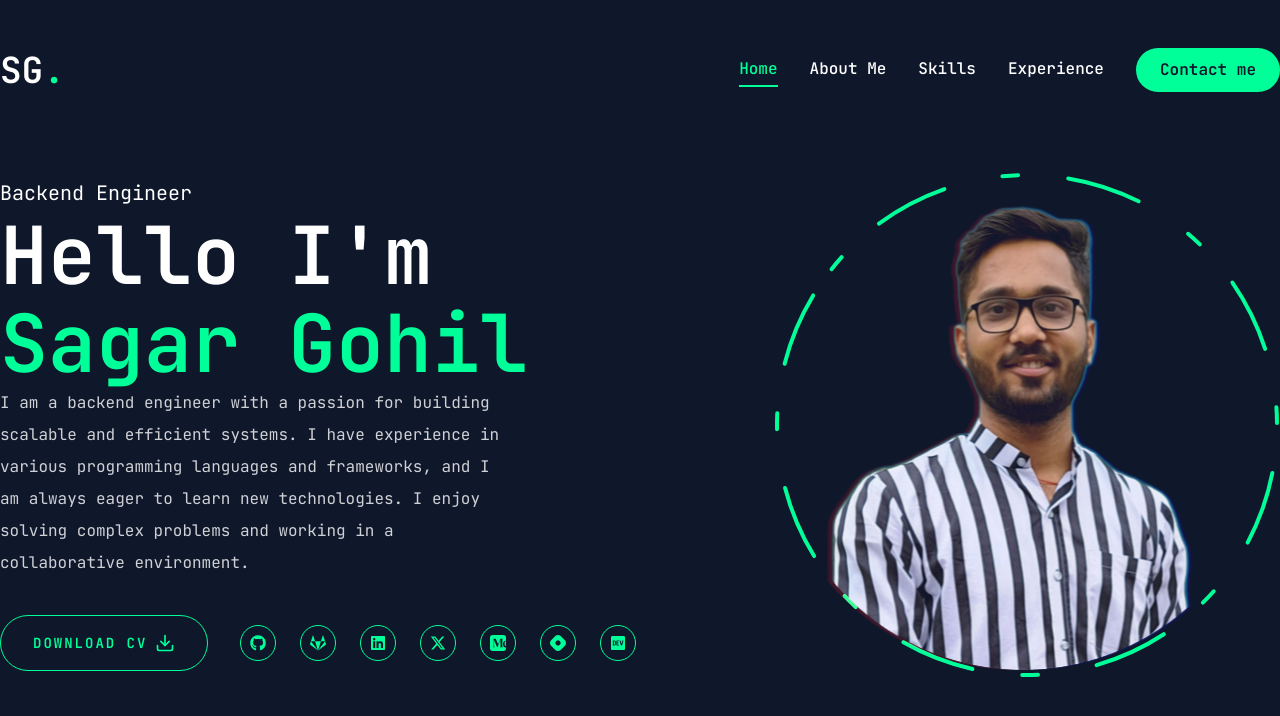
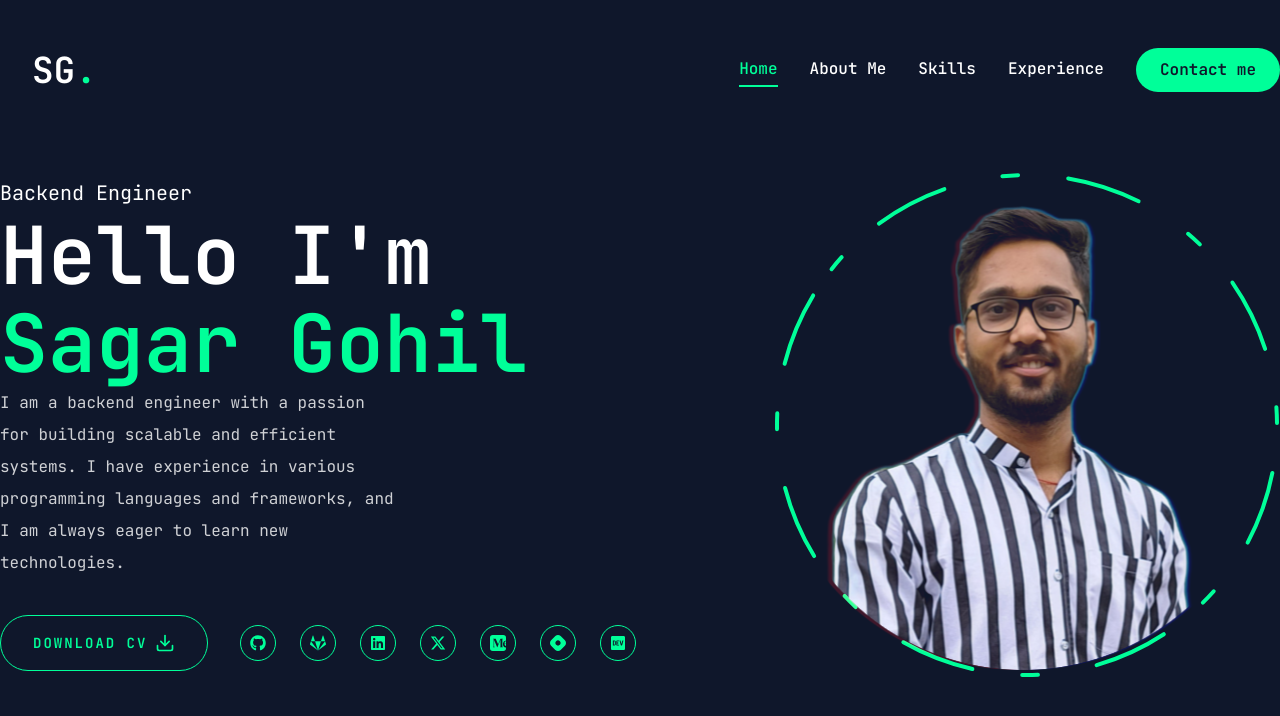
Before and after one commit to sagarbgohil/sagar-portfolio, a Next.js app: page / in a window 1280 px wide. Shown: the top 716 px of the page. Built offline with nearby package versions, Linux system fonts and the light colour scheme.

Commit message:
fix: adjust paragraph width in Home component and add margin to Logo component

```diff
--- a/app/page.jsx
+++ b/app/page.jsx
@@ -15,12 +15,11 @@ const Home = () => {
               <br /> <span className="text-accent">Sagar Gohil</span>
               <br />
             </h1>
-            <p className="max-w-[500px] mb-9 text-white/80">
+            <p className="max-w-[400px] mb-9 text-white/80">
               I am a backend engineer with a passion for building scalable and
               efficient systems. I have experience in various programming
               languages and frameworks, and I am always eager to learn new
-              technologies. I enjoy solving complex problems and working in a
-              collaborative environment.
+              technologies.
             </p>
 
             <div className="flex flex-col xl:flex-row items-center gap-8">
--- a/components/Logo.jsx
+++ b/components/Logo.jsx
@@ -5,7 +5,7 @@ const Logo = () => {
   return (
     <div>
       <Link href="/">
-        <h1 className="text-4xl font-semibold">
+        <h1 className="ml-8 text-4xl font-semibold">
           SG<span className="text-accent">.</span>
         </h1>
       </Link>
```
